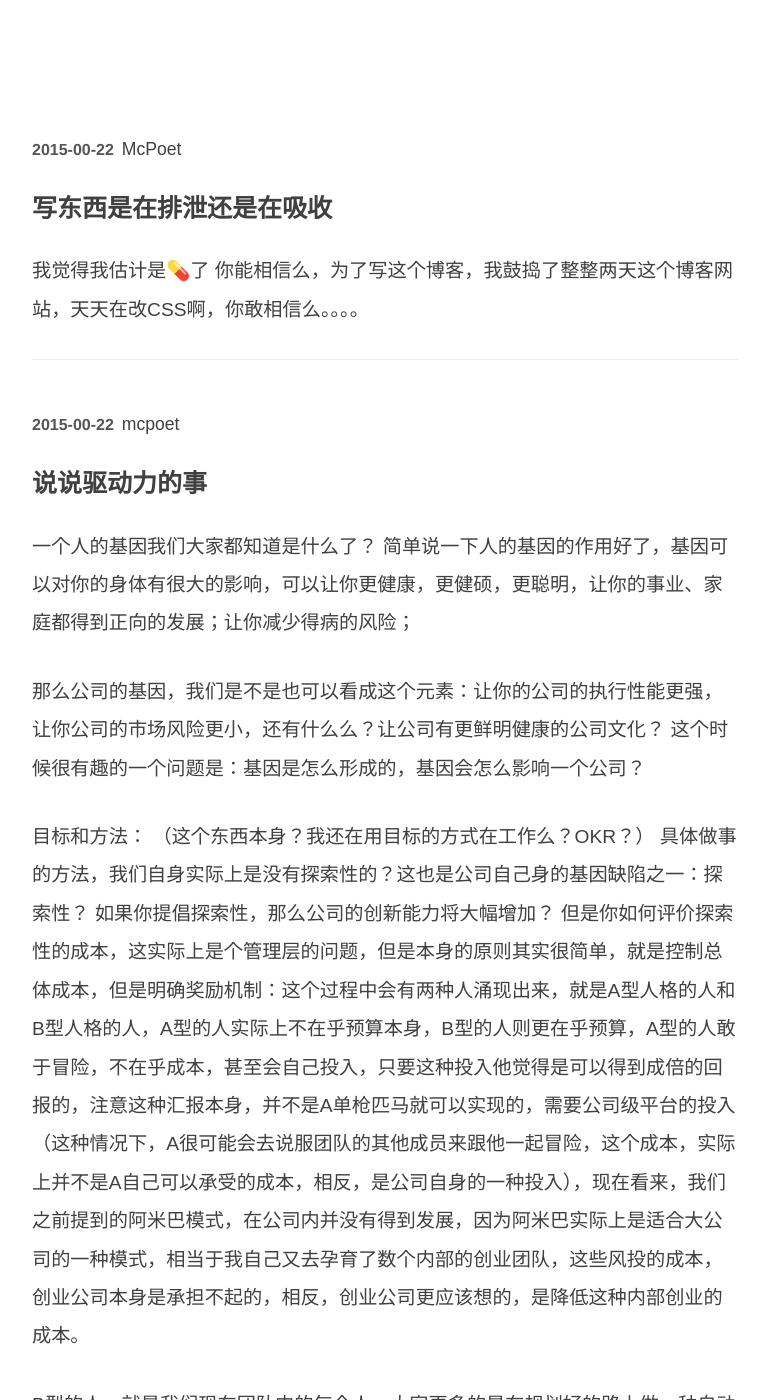
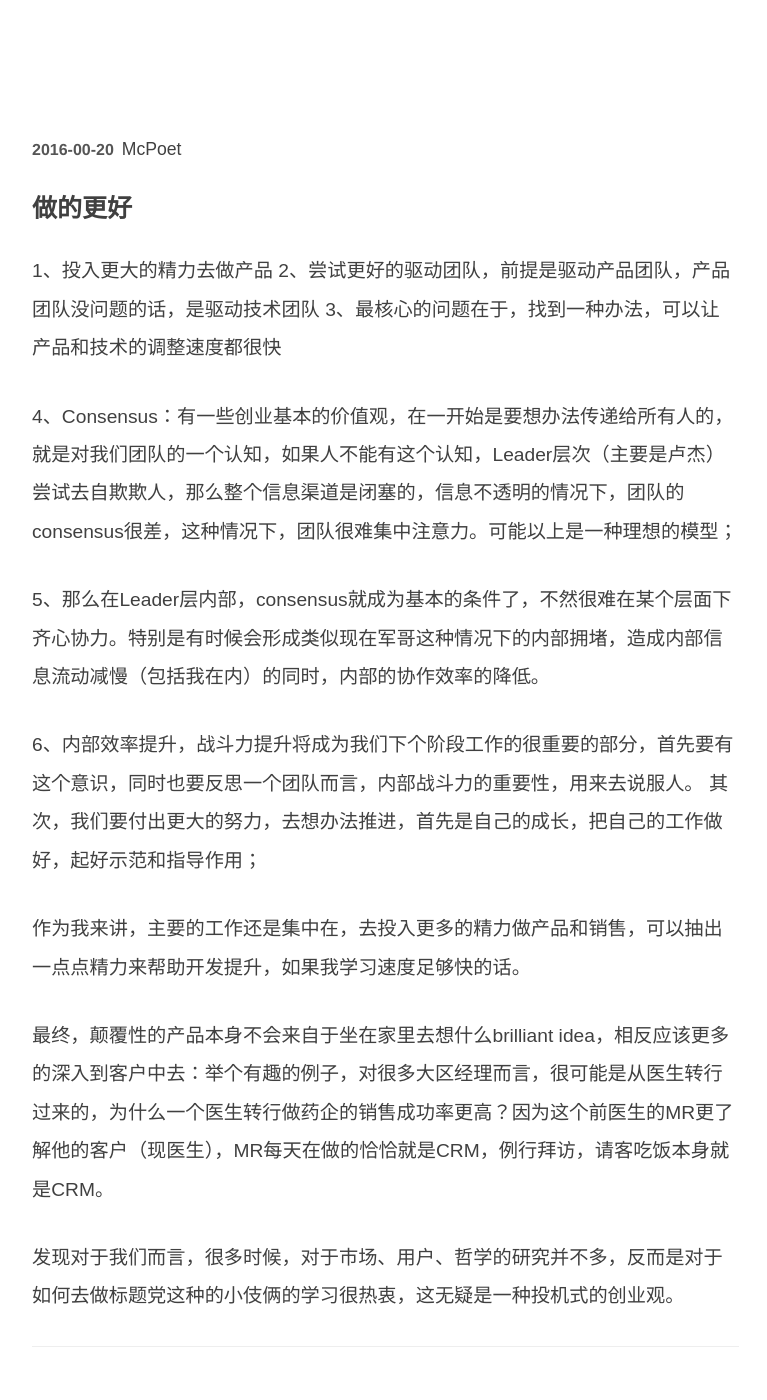
Before and after one commit to queryfish/yetanotherblogger, a Jekyll site: the page built from index.html, in a window 1280 px wide and 1400 px high, scrolled down 300 px. Shown: the whole window, without its empty margins (233-1000 px from the left). Built offline with Jekyll 4.4.1, drawn with Linux system fonts in a browser that asks for light colours; nearby versions of some CDN libraries; the list of posts is cut into pages by our own code; comment, search, counter and statistics services are not loaded; some of the changed text lies outside the part shown.

Commit message:
new blog: Can we make things better

```diff
--- a/_posts/2015-07-09-js-module-7day.markdown
+++ b/_posts/2015-07-09-js-module-7day.markdown
@@ -1,7 +1,7 @@
 ---
 layout:     post
 title:      "最重要的事"
-date:       2015-07-09
+date:       2016-07-09
 author:     "Mcpoet"
 header-img: "img/post-bg-js-version.jpg"
 ---
--- a/_posts/2015-09-22-js-version.markdown
+++ b/_posts/2015-09-22-js-version.markdown
@@ -2,7 +2,7 @@
 layout:     post
 title:      "说说驱动力的事"
 subtitle:   "闲言碎语"
-date:       2015-09-22
+date:       2016-09-22
 author:     "mcpoet"
 header-img: "img/post-bg-js-version.jpg"
 tags:
--- /dev/null
+++ b/_posts/2016-12-20-CanWeMakeThingsBetter.md
@@ -0,0 +1,23 @@
+---
+layout:     post
+title:      做的更好
+date:       2016-12-20
+author:     "McPoet"
+---
+
+1、投入更大的精力去做产品
+2、尝试更好的驱动团队，前提是驱动产品团队，产品团队没问题的话，是驱动技术团队
+3、最核心的问题在于，找到一种办法，可以让产品和技术的调整速度都很快
+
+4、Consensus：有一些创业基本的价值观，在一开始是要想办法传递给所有人的，就是对我们团队的一个认知，如果人不能有这个认知，Leader层次（主要是卢杰）尝试去自欺欺人，那么整个信息渠道是闭塞的，信息不透明的情况下，团队的consensus很差，这种情况下，团队很难集中注意力。可能以上是一种理想的模型；
+
+5、那么在Leader层内部，consensus就成为基本的条件了，不然很难在某个层面下齐心协力。特别是有时候会形成类似现在军哥这种情况下的内部拥堵，造成内部信息流动减慢（包括我在内）的同时，内部的协作效率的降低。
+
+6、内部效率提升，战斗力提升将成为我们下个阶段工作的很重要的部分，首先要有这个意识，同时也要反思一个团队而言，内部战斗力的重要性，用来去说服人。
+其次，我们要付出更大的努力，去想办法推进，首先是自己的成长，把自己的工作做好，起好示范和指导作用；
+
+作为我来讲，主要的工作还是集中在，去投入更多的精力做产品和销售，可以抽出一点点精力来帮助开发提升，如果我学习速度足够快的话。
+
+最终，颠覆性的产品本身不会来自于坐在家里去想什么brilliant idea，相反应该更多的深入到客户中去：举个有趣的例子，对很多大区经理而言，很可能是从医生转行过来的，为什么一个医生转行做药企的销售成功率更高？因为这个前医生的MR更了解他的客户（现医生），MR每天在做的恰恰就是CRM，例行拜访，请客吃饭本身就是CRM。
+
+发现对于我们而言，很多时候，对于市场、用户、哲学的研究并不多，反而是对于如何去做标题党这种的小伎俩的学习很热衷，这无疑是一种投机式的创业观。
```
